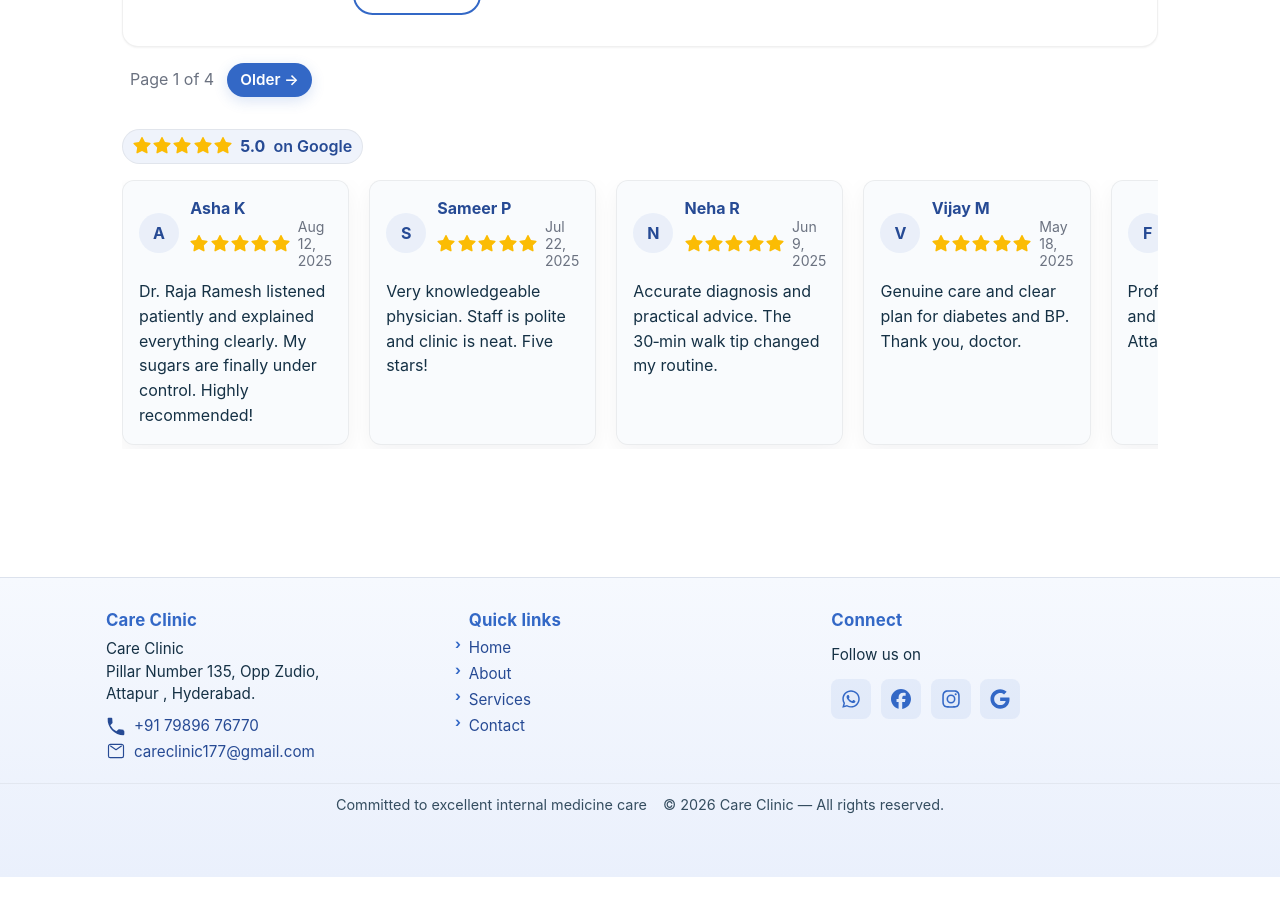
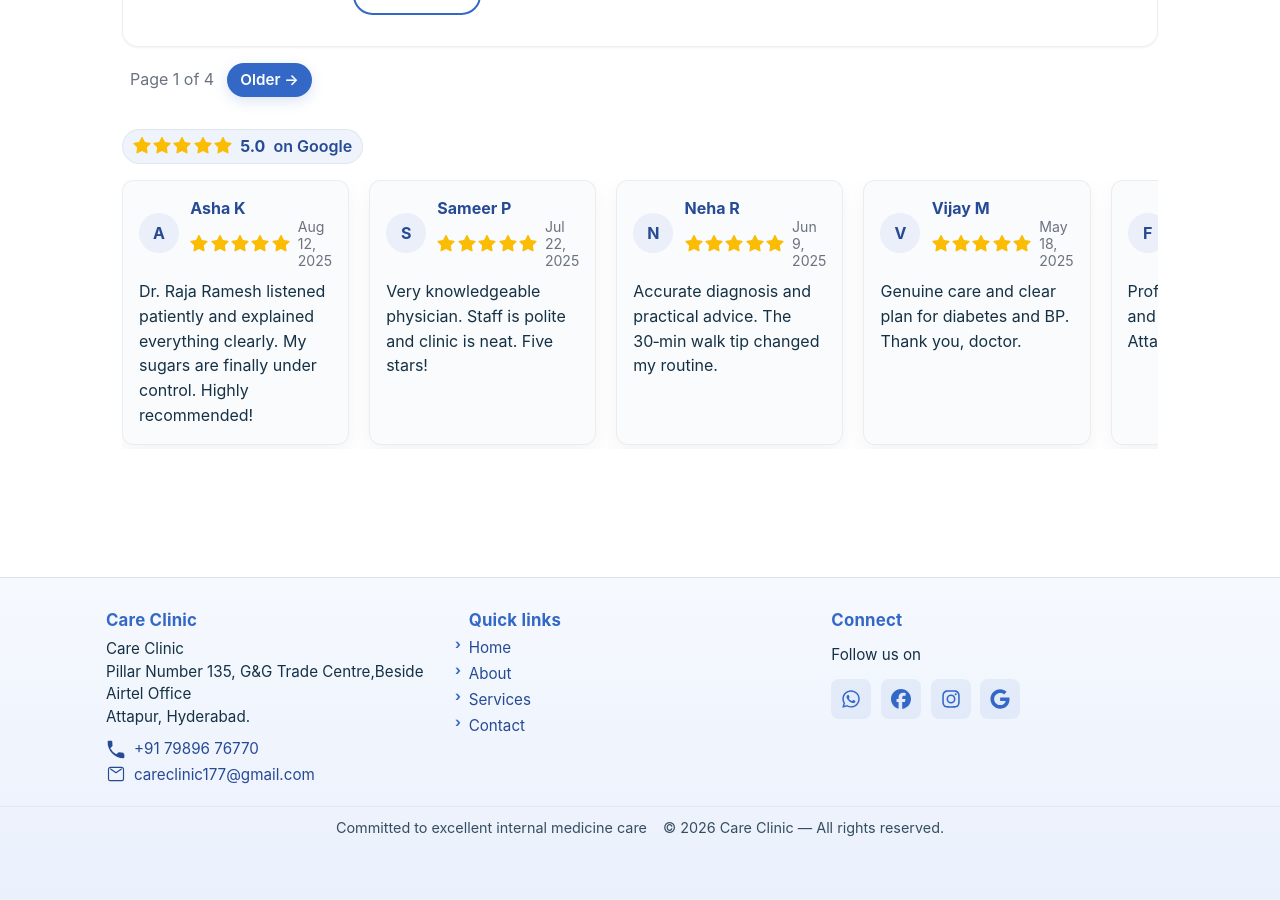
Before and after one commit to drrajarameshd/rr, a Jekyll site: the page built from index.html, in a window 1280 px wide and 900 px high, scrolled down 1616 px. Built offline with Jekyll 4.4.1, drawn with Linux system fonts in a browser that asks for light colours; the list of posts is cut into pages by our own code; before the commit the page ends 2493 px from its top, so only the background shows below that.

Commit message:
Modify Care Clinic address in footer
Updated address details for the Care Clinic in the footer.

```diff
--- a/_layouts/default.html
+++ b/_layouts/default.html
@@ -171,8 +171,8 @@
         <h4>Care Clinic</h4>
         <address>
           Care Clinic<br />
-          Pillar Number 135, Opp Zudio,<br />
-          Attapur , Hyderabad.
+          Pillar Number 135, G&G Trade Centre,Beside Airtel Office<br />
+          Attapur, Hyderabad.
         </address>
         <p class="contact-line">
           <svg class="icon" viewBox="0 0 24 24" aria-hidden="true">
```
